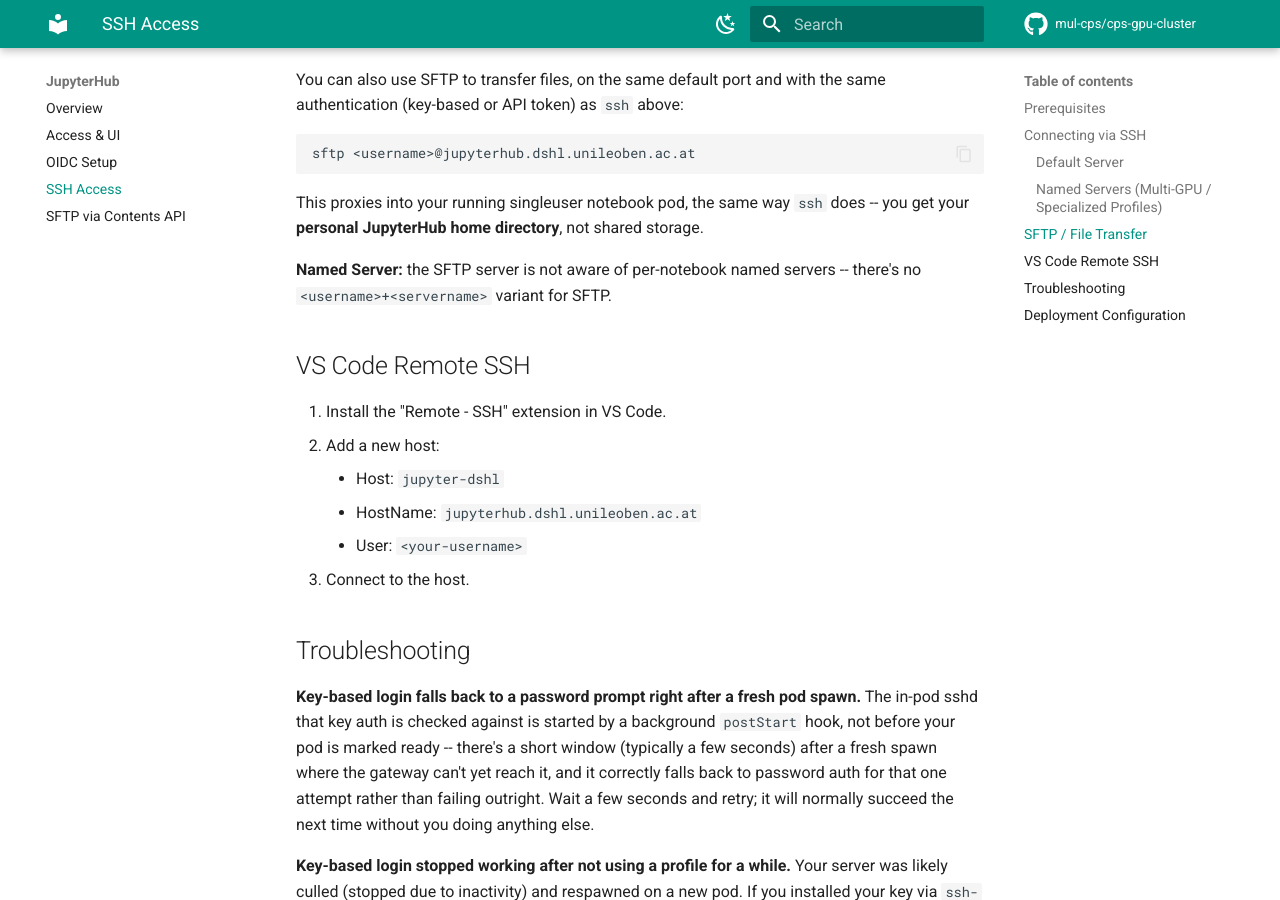
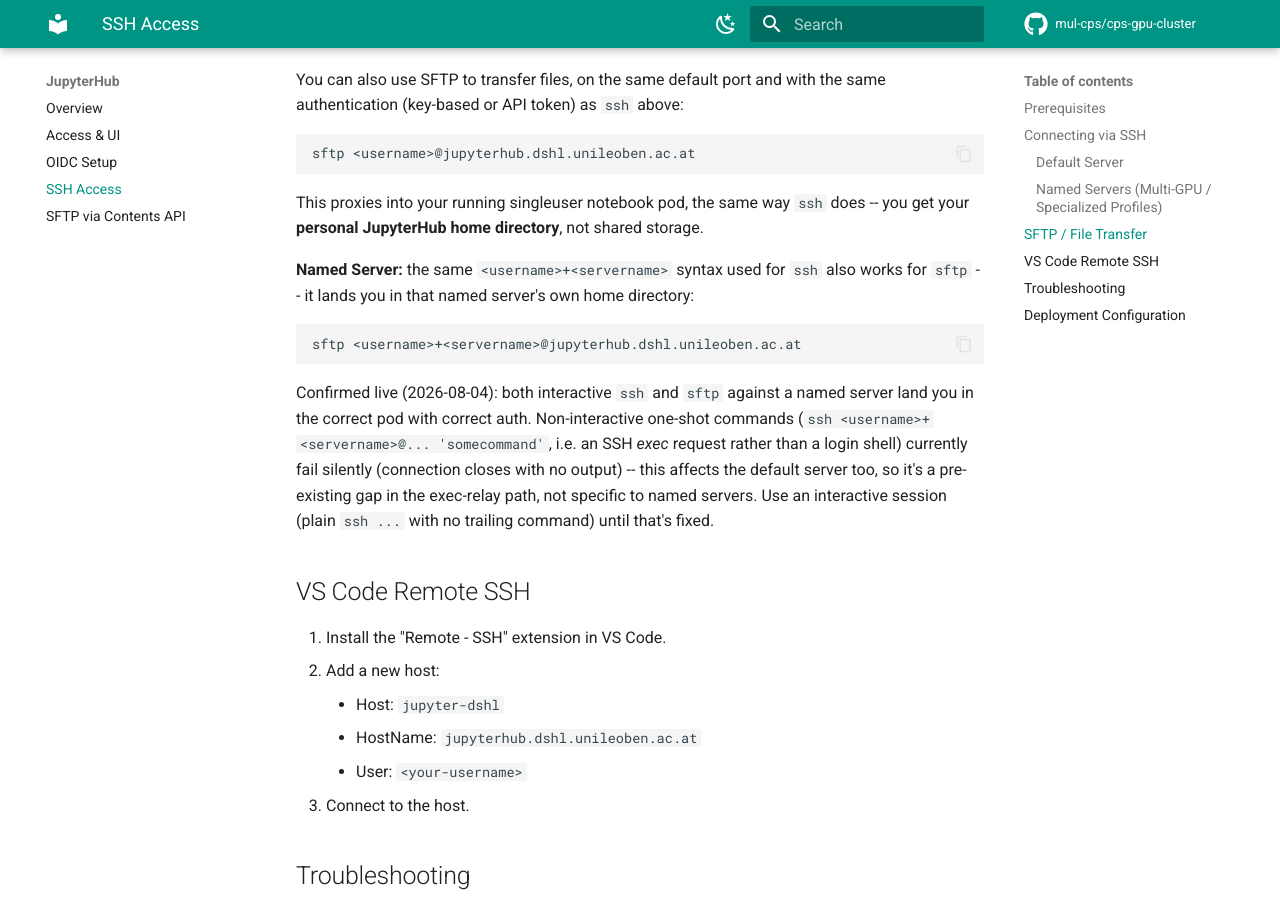
Before and after one commit to mul-cps/cps-gpu-cluster, an MkDocs documentation site: the page built from docs/jupyterhub-ssh-access.md, in a window 1280 px wide and 900 px high, scrolled down 1886 px. Built offline with MkDocs 1.6.1 and Material for MkDocs 9.7.7, drawn with Linux system fonts in a browser that asks for light colours; comment, search, counter and statistics services are not loaded.

Commit message:
docs(jupyterhub-ssh): confirm named-server SFTP works, note exec-relay gap
Live-tested against a real named server (2026-08-04): both interactive
ssh and sftp with the <username>+<servername> syntax work correctly
(auth, correct pod, correct home directory). Also found and documented
a separate pre-existing gap: non-interactive one-shot ssh exec commands
(as opposed to an interactive login shell) fail silently through the
gateway relay, on both default and named servers -- not caused by
today's changes, flagged for a future fix.

````diff
--- a/docs/jupyterhub-ssh-access.md
+++ b/docs/jupyterhub-ssh-access.md
@@ -63,8 +63,22 @@
 does -- you get your **personal JupyterHub home directory**, not shared
 storage.
 
-**Named Server:** the SFTP server is not aware of per-notebook named servers
--- there's no `<username>+<servername>` variant for SFTP.
+**Named Server:** the same `<username>+<servername>` syntax used for `ssh`
+also works for `sftp` -- it lands you in that named server's own home
+directory:
+
+```bash
+sftp <username>+<servername>@jupyterhub.dshl.unileoben.ac.at
+```
+
+Confirmed live (2026-08-04): both interactive `ssh` and `sftp` against a
+named server land you in the correct pod with correct auth. Non-interactive
+one-shot commands (`ssh <username>+<servername>@... 'somecommand'`, i.e. an
+SSH *exec* request rather than a login shell) currently fail silently
+(connection closes with no output) -- this affects the default server too,
+so it's a pre-existing gap in the exec-relay path, not specific to named
+servers. Use an interactive session (plain `ssh ...` with no trailing
+command) until that's fixed.
 
 ## VS Code Remote SSH
 
````
